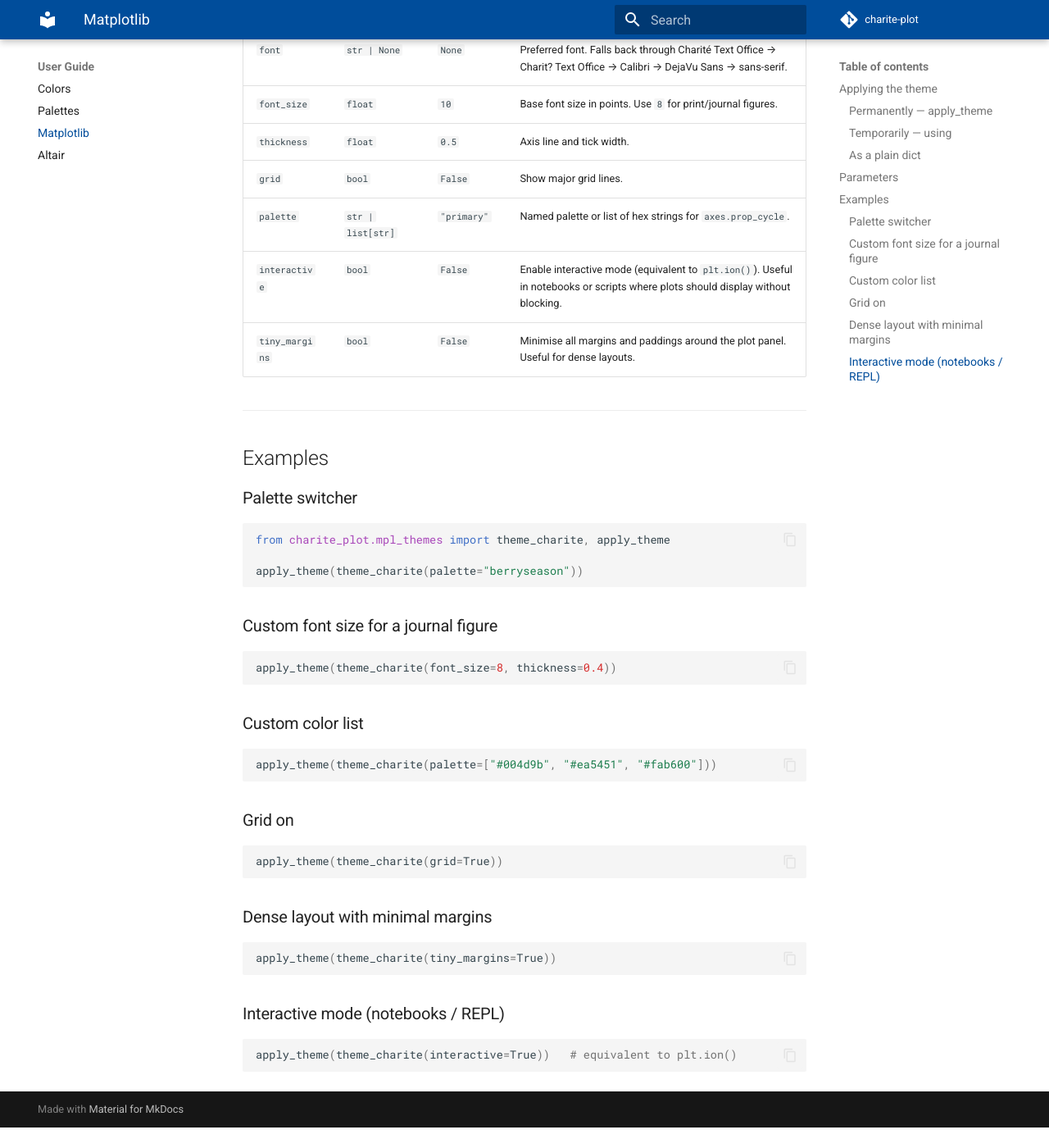
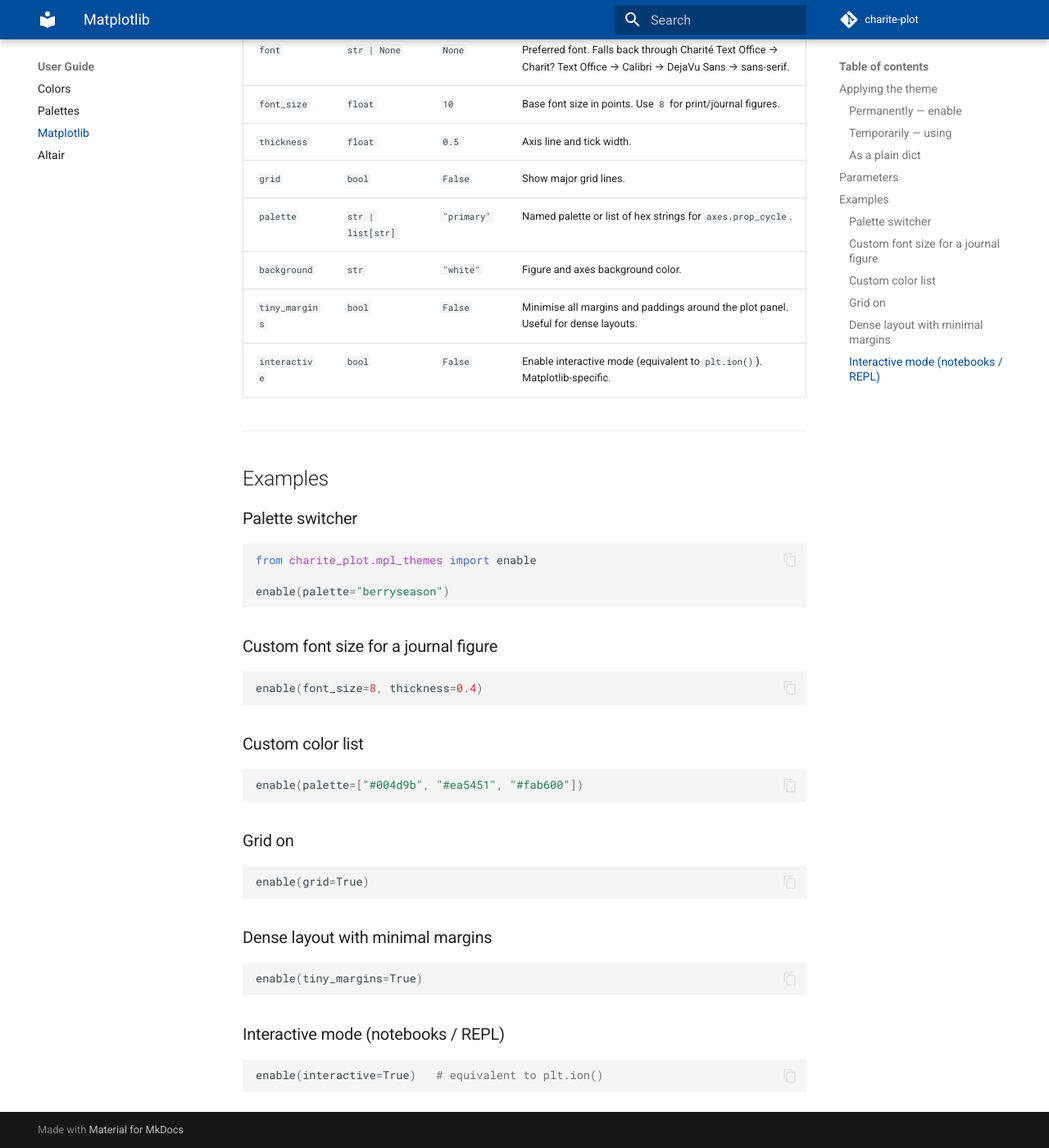
Before and after one commit to pedRamezani/charite-plot, an MkDocs documentation site: the page built from docs/matplotlib.md, in a window 1280 px wide and 1400 px high, scrolled down 1256 px. Shown: the whole window at 82% size. Built offline with MkDocs 1.6.1 and Material for MkDocs 9.7.7, drawn with Linux system fonts in a browser that asks for light colours; comment, search, counter and statistics services are not loaded; before the commit the page ends 2631 px from its top, so only the background shows below that; some of the changed text lies outside the part shown.

````diff
--- a/docs/matplotlib.md
+++ b/docs/matplotlib.md
@@ -2,15 +2,15 @@
 
 ## Applying the theme
 
-### Permanently — `apply_theme`
+### Permanently — `enable`
 
 Sets rcParams globally for the rest of the session:
 
 ```python
 import matplotlib.pyplot as plt
-from charite_plot.mpl_themes import theme_charite, apply_theme
+from charite_plot.mpl_themes import enable
 
-apply_theme(theme_charite())
+enable()
 
 fig, ax = plt.subplots()
 ax.plot([1, 2, 3], [4, 7, 3])
@@ -25,9 +25,9 @@ plt.show()
 Applies the theme only inside the `with` block, then restores the previous rcParams:
 
 ```python
-from charite_plot.mpl_themes import theme_charite, using
+from charite_plot.mpl_themes import using
 
-with using(theme_charite(palette="goldelse")):
+with using(palette="goldelse"):
     fig, ax = plt.subplots()
     ax.bar(["A", "B", "C", "D"], [3, 7, 5, 9])
 ```
@@ -57,8 +57,9 @@ mpl.rcParams.update(params)
 | `thickness` | `float` | `0.5` | Axis line and tick width. |
 | `grid` | `bool` | `False` | Show major grid lines. |
 | `palette` | `str | list[str]` | `"primary"` | Named palette or list of hex strings for `axes.prop_cycle`. |
-| `interactive` | `bool` | `False` | Enable interactive mode (equivalent to `plt.ion()`). Useful in notebooks or scripts where plots should display without blocking. |
+| `background` | `str` | `"white"` | Figure and axes background color. |
 | `tiny_margins` | `bool` | `False` | Minimise all margins and paddings around the plot panel. Useful for dense layouts. |
+| `interactive` | `bool` | `False` | Enable interactive mode (equivalent to `plt.ion()`). Matplotlib-specific. |
 
 ---
 
@@ -67,37 +68,37 @@ mpl.rcParams.update(params)
 ### Palette switcher
 
 ```python
-from charite_plot.mpl_themes import theme_charite, apply_theme
+from charite_plot.mpl_themes import enable
 
-apply_theme(theme_charite(palette="berryseason"))
+enable(palette="berryseason")
 ```
 
 ### Custom font size for a journal figure
 
 ```python
-apply_theme(theme_charite(font_size=8, thickness=0.4))
+enable(font_size=8, thickness=0.4)
 ```
 
 ### Custom color list
 
 ```python
-apply_theme(theme_charite(palette=["#004d9b", "#ea5451", "#fab600"]))
+enable(palette=["#004d9b", "#ea5451", "#fab600"])
 ```
 
 ### Grid on
 
 ```python
-apply_theme(theme_charite(grid=True))
+enable(grid=True)
 ```
 
 ### Dense layout with minimal margins
 
 ```python
-apply_theme(theme_charite(tiny_margins=True))
+enable(tiny_margins=True)
 ```
 
 ### Interactive mode (notebooks / REPL)
 
 ```python
-apply_theme(theme_charite(interactive=True))   # equivalent to plt.ion()
+enable(interactive=True)   # equivalent to plt.ion()
 ```
````
Also changed, not shown: CHANGELOG.md (+15 -0 lines), README.md (+12 -10 lines), charite_plot/__init__.py (+4 -4 lines), docs/api/altair_themes.md (+1 -0 lines), docs/api/mpl_themes.md (+1 -1 lines), docs/citing.md (+1 -1 lines), docs/index.md (+5 -5 lines), docs/installation.md (+2 -2 lines), 6 other files.
